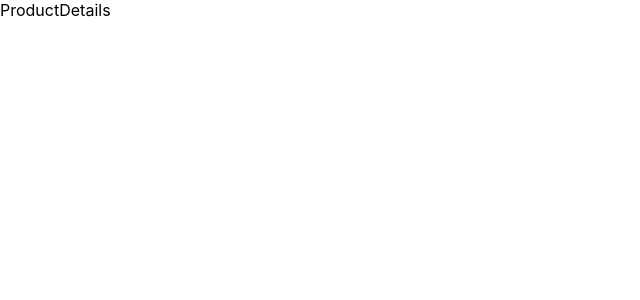
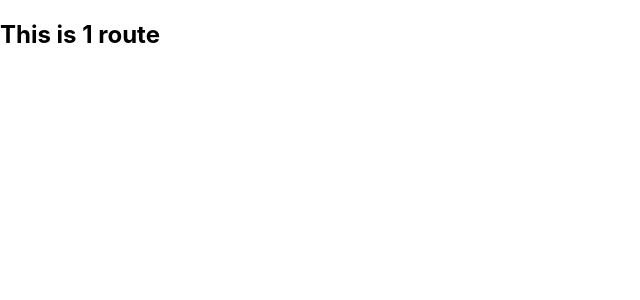
Before and after one commit to mabuhanifa/next-projects, a Next.js app: page /product/1 in a window 1280 px wide. Shown: the top 300 px of the page, without its empty margins (0-640 px from the left). Built offline with nearby package versions, Linux system fonts and the light colour scheme.

Commit message:
useRouter()

```diff
--- a/pages/product/[productId].js
+++ b/pages/product/[productId].js
@@ -1,7 +1,15 @@
-import React from 'react'
+import { useRouter } from "next/router";
+import React from "react";
 
 export default function ProductDetails() {
+  const {
+    query: { productId },
+  } = useRouter();
   return (
-    <div>ProductDetails</div>
-  )
+    <div>
+      <div>
+        <h2> This is {productId} route</h2>
+      </div>
+    </div>
+  );
 }
```
